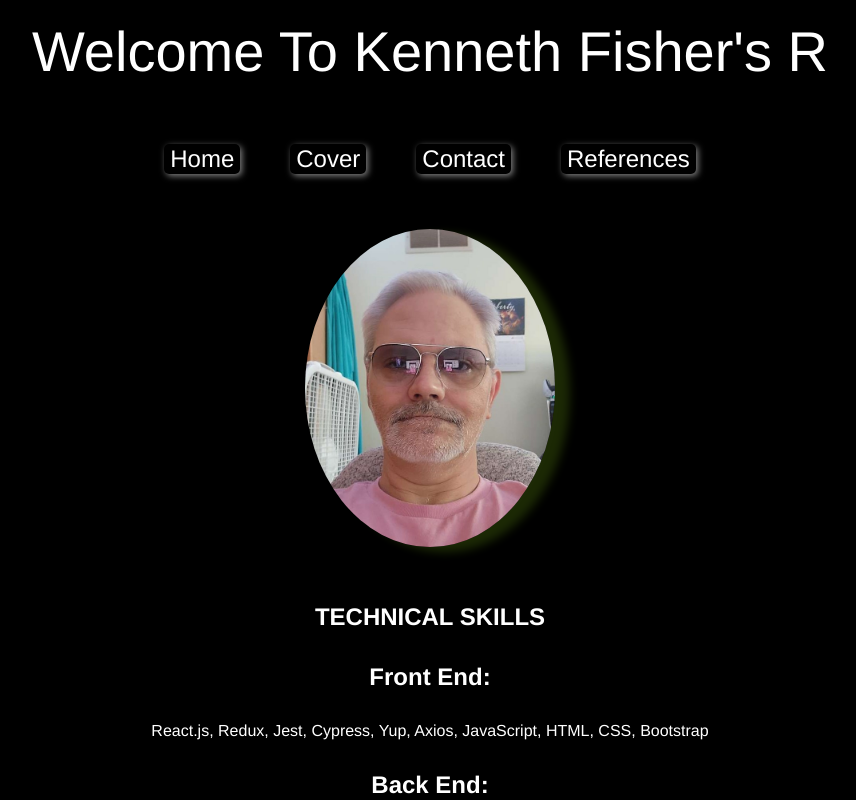
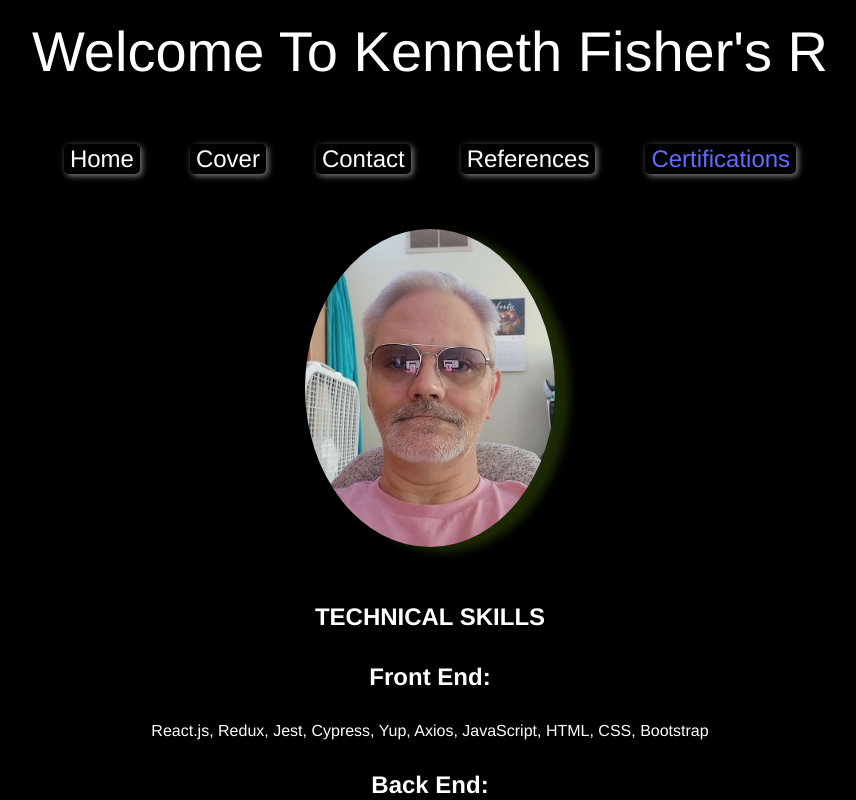
Before and after one commit to kenandcrys/Resume, a React (Vite) app: page / in a window 1280 px wide. Shown: the top 800 px of the page, without its empty margins (210-1066 px from the left). Built offline with nearby package versions, Linux system fonts and the light colour scheme.

Commit message:
Add Certificates

```diff
--- a/src/App.jsx
+++ b/src/App.jsx
@@ -6,6 +6,7 @@ import Contact from "./Components/Contact";
 import Cover from "./Components/Cover";
 import References from "./Components/References";
 import Footer from "./Components/Footer";
+// import Certifications from "./Components/Certifications";
 import { useEffect, useState } from "react";
 
 const welcomeText = "Welcome To Kenneth Fisher's Resume";
@@ -36,6 +37,7 @@ function App() {
           <Route path="/contact" element={<Contact />} />
           <Route path="/cover" element={<Cover />} />
           <Route path="/references" element={<References />} />
+          {/* <Route path="/certs" element={<Certifications />} /> */}
         </Routes>
         <Footer />
       </div>
--- a/src/Components/Navbar.jsx
+++ b/src/Components/Navbar.jsx
@@ -1,4 +1,3 @@
-
 import { Link } from "react-router-dom";
 
 const Navbar = () => {
@@ -26,6 +25,15 @@ const Navbar = () => {
               References
             </Link>
           </button>
+          <button>
+            <a
+              href="https://www.linkedin.com/in/fish-kfishersr/details/certifications/"
+              target="_blank"
+              rel="noopener noreferrer"
+            >
+              Certifications
+            </a>
+          </button>
         </div>
       </nav>
     </div>
```
